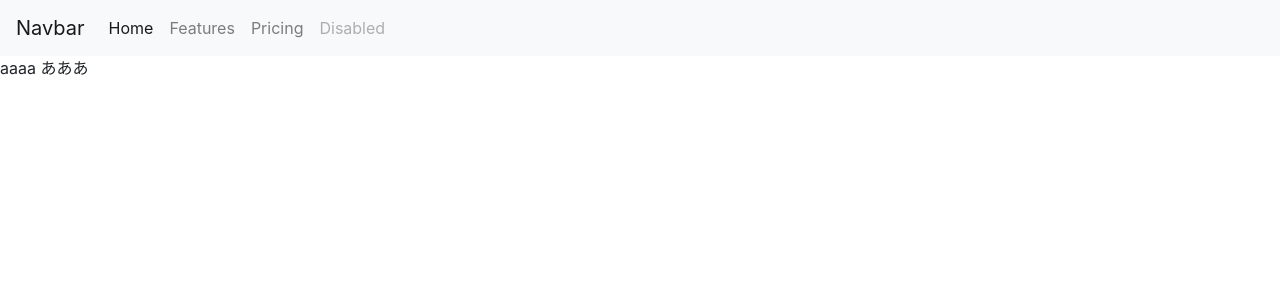
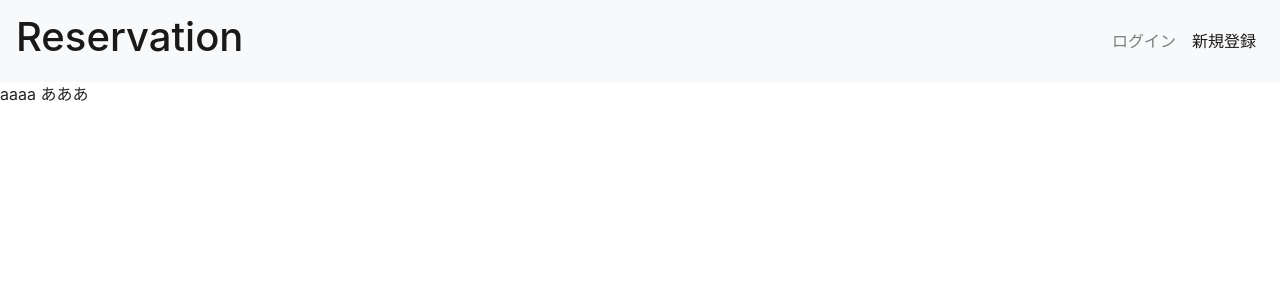
Before and after one commit to daiwata/reservation-app, an Angular app: page / in a window 1280 px wide. Shown: the top 300 px of the page. Built offline with nearby package versions, Linux system fonts and the light colour scheme.

Commit message:
navbar layout

```diff
--- a/src/app/common/navbar/navbar.component.html
+++ b/src/app/common/navbar/navbar.component.html
@@ -1,14 +1,14 @@
 <nav class="navbar navbar-expand-lg navbar-light bg-light">
-    <a class="navbar-brand" href="#">Navbar</a>
+    <a class="navbar-brand" href="#">
+        <h1>Reservation</h1>
+    </a>
     <button class="navbar-toggler" type="button" data-toggle="collapse" data-target="#navbarNavAltMarkup" aria-controls="navbarNavAltMarkup" aria-expanded="false" aria-label="Toggle navigation">
       <span class="navbar-toggler-icon"></span>
     </button>
     <div class="collapse navbar-collapse" id="navbarNavAltMarkup">
-        <div class="navbar-nav">
-            <a class="nav-item nav-link active" href="#">Home <span class="sr-only">(current)</span></a>
-            <a class="nav-item nav-link" href="#">Features</a>
-            <a class="nav-item nav-link" href="#">Pricing</a>
-            <a class="nav-item nav-link disabled" href="#" tabindex="-1" aria-disabled="true">Disabled</a>
+        <div class="navbar-nav ml-auto">
+            <a class="nav-item nav-link" href="#">ログイン</a>
+            <a class="nav-item nav-link active" href="#">新規登録</a>
         </div>
     </div>
 </nav>
```
